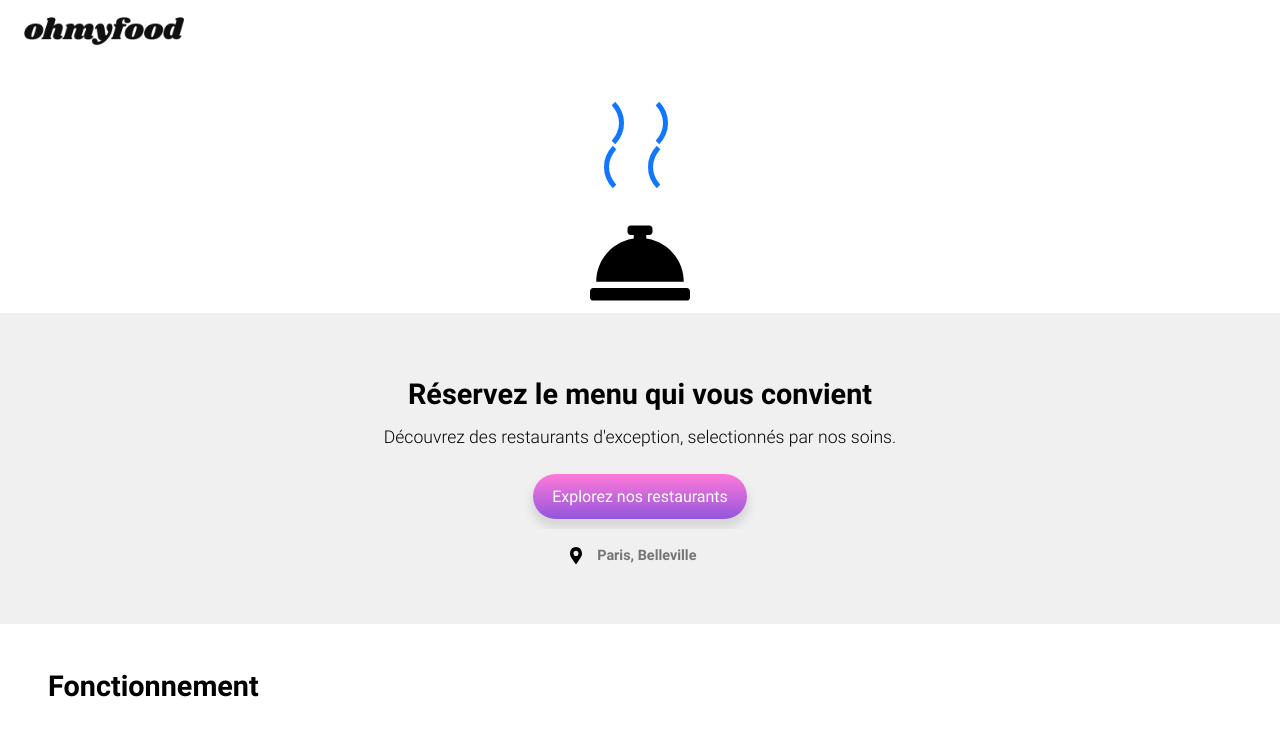
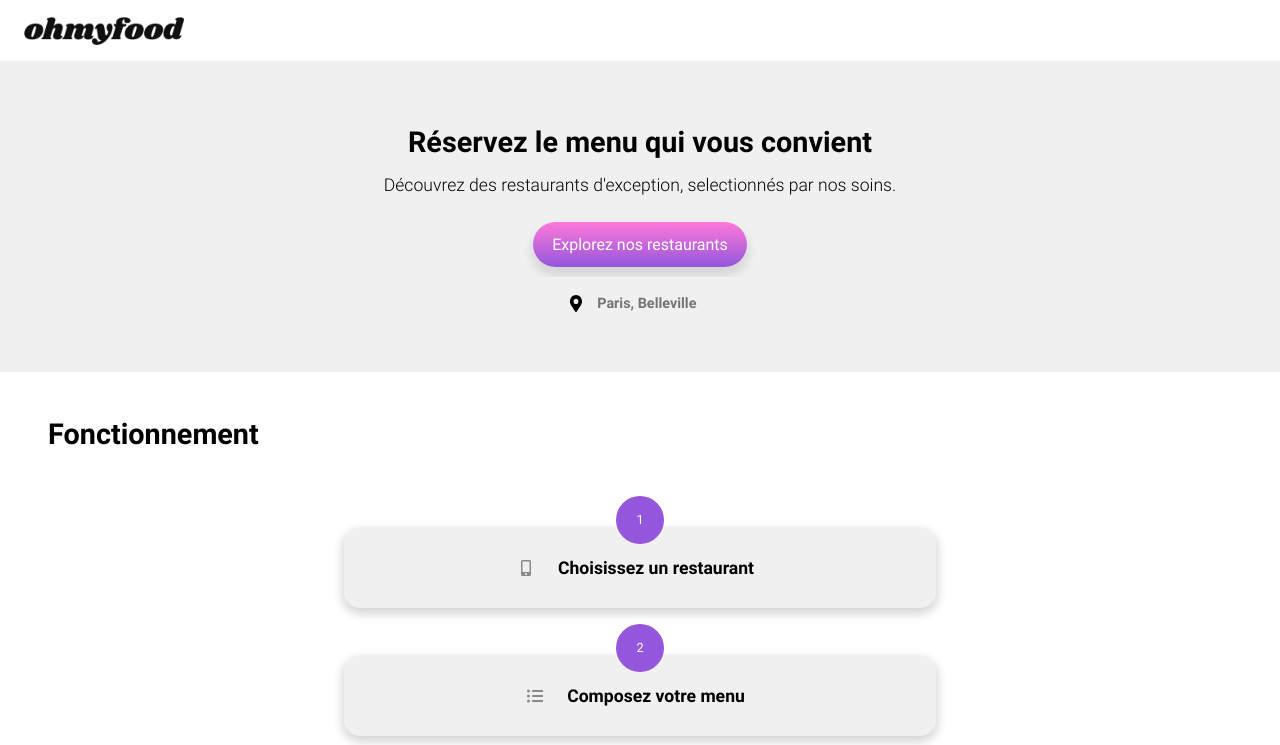
Before and after one commit to Soca-OC/SampaioOceane_3_19052021, a website: page index.html in a window 1280 px wide. Shown: the top 745 px of the page. Drawn offline with Linux system fonts and the light colour scheme.

Commit message:
finalisation projet

```diff
--- a/index.html
+++ b/index.html
@@ -22,7 +22,7 @@
                 <div class=" loader__fumee-3 loader__fumee--decale"></div>
             </div>
             <svg aria-hidden="true" focusable="false" data-prefix="fas" data-icon="concierge-bell" class="loader__cloche svg-inline--fa fa-concierge-bell fa-w-16" role="img" xmlns="http://www.w3.org/2000/svg" viewBox="0 0 512 512">
-                <path fill="currentColor" d="M288 130.54V112h16c8.84 0 16-7.16 16-16V80c0-8.84-7.16-16-16-16h-96c-8.84 0-16 7.16-16 16v16c0 8.84 7.16 16 16 16h16v18.54C115.49 146.11 32 239.18 32 352h448c0-112.82-83.49-205.89-192-221.46zM496 384H16c-8.84 0-16 7.16-16 16v32c0 8.84 7.16 16 16 16h480c8.84 0 16-7.16 16-16v-32c0-8.84-7.16-16-16-16z"></path>
+                <path d="M288 130.54V112h16c8.84 0 16-7.16 16-16V80c0-8.84-7.16-16-16-16h-96c-8.84 0-16 7.16-16 16v16c0 8.84 7.16 16 16 16h16v18.54C115.49 146.11 32 239.18 32 352h448c0-112.82-83.49-205.89-192-221.46zM496 384H16c-8.84 0-16 7.16-16 16v32c0 8.84 7.16 16 16 16h480c8.84 0 16-7.16 16-16v-32c0-8.84-7.16-16-16-16z"></path>
             </svg>
         </div>
         <main class="index">
--- a/sass/base/_base.scss
+++ b/sass/base/_base.scss
@@ -14,3 +14,6 @@ h2,h3{
     padding: 0 2rem;
     }
 }
+main{
+    position: relative;
+}
--- a/sass/composants/_animation.scss
+++ b/sass/composants/_animation.scss
@@ -24,19 +24,32 @@
     }
 }
 .loader{
-    display: flex;
-    flex-direction: column;
-    align-items: center;
-    animation: loading 2s backwards;
-    animation-iteration-count: 0;
-    transform: scale(1);
-
+    position: fixed;
+    background: white;
+    width: 100%;
+    height: 100%;
+    animation: loading 3.5s forwards;
+    padding-top: 6rem;
     @keyframes loading {
         0%{
-            transform: scale(1);
+            opacity: 1;
+            z-index: 10;
+        }
+        60%{
+            opacity: 1;
+        }
+        70%{
+            opacity: .75;
+        }
+        80%{
+            opacity: .50;
+        }
+        90%{
+            opacity: .25;
         }
         100%{
-           transform: scale(0);
+            opacity: 0;
+            z-index: 0;
 
         }
 
@@ -44,9 +57,11 @@
     &__fumee{
         display: flex;
         flex-direction: row;
+        justify-content: center;
         &--droite{
             position: relative;
             left: -1rem;
+
         }
         &--gauche{
             position: relative;
@@ -68,7 +83,7 @@
         border-top-color: transparent;
         border-top-style: solid;
         border-top-width: 10px;
-        border-top: 5px solid #17F;
+        border-top: 5px solid $secondaire;
         border-radius: 50%;
         animation: spin 2s linear infinite;
         bottom: -2rem;
@@ -86,7 +101,7 @@
             border-top-color: transparent;
             border-top-style: solid;
             border-top-width: 10px;
-        border-top: 5px solid #1177FF;
+        border-top: 5px solid $secondaire-clair;
         border-radius: 50%;
         animation: spin-inverse 2s linear infinite;
         @keyframes spin-inverse {
@@ -97,5 +112,7 @@
     &__cloche{
         width:100px;
         margin: auto;
+        display: block;
+        fill: $primaire;
     }
 }
--- a/sass/composants/_btn.scss
+++ b/sass/composants/_btn.scss
@@ -8,5 +8,6 @@
     &:hover{
         background: $gradient-clair;
         box-shadow: 0px 7px 8px 2px $couleur-fond-gris-tres-fonce;
+        transition: 1s;
     }
 }
--- a/sass/utils/_variables.scss
+++ b/sass/utils/_variables.scss
@@ -6,6 +6,7 @@ $secondaire : #FF79DA;
 $secondaire-clair:lighten($secondaire,5%);
 $terciaire : #99E2D0;
 $gradient: linear-gradient($secondaire,$primaire);
+$gradient-seconde-terciaire: linear-gradient($terciaire,$secondaire);
 $gradient-clair:linear-gradient($secondaire-clair,$primaire-clair);
 $couleur-texte-fond-clair : black;
 $couleur-texte-fond-fonce : white;
```
Also changed, not shown: css/style.css, 1 other file.
